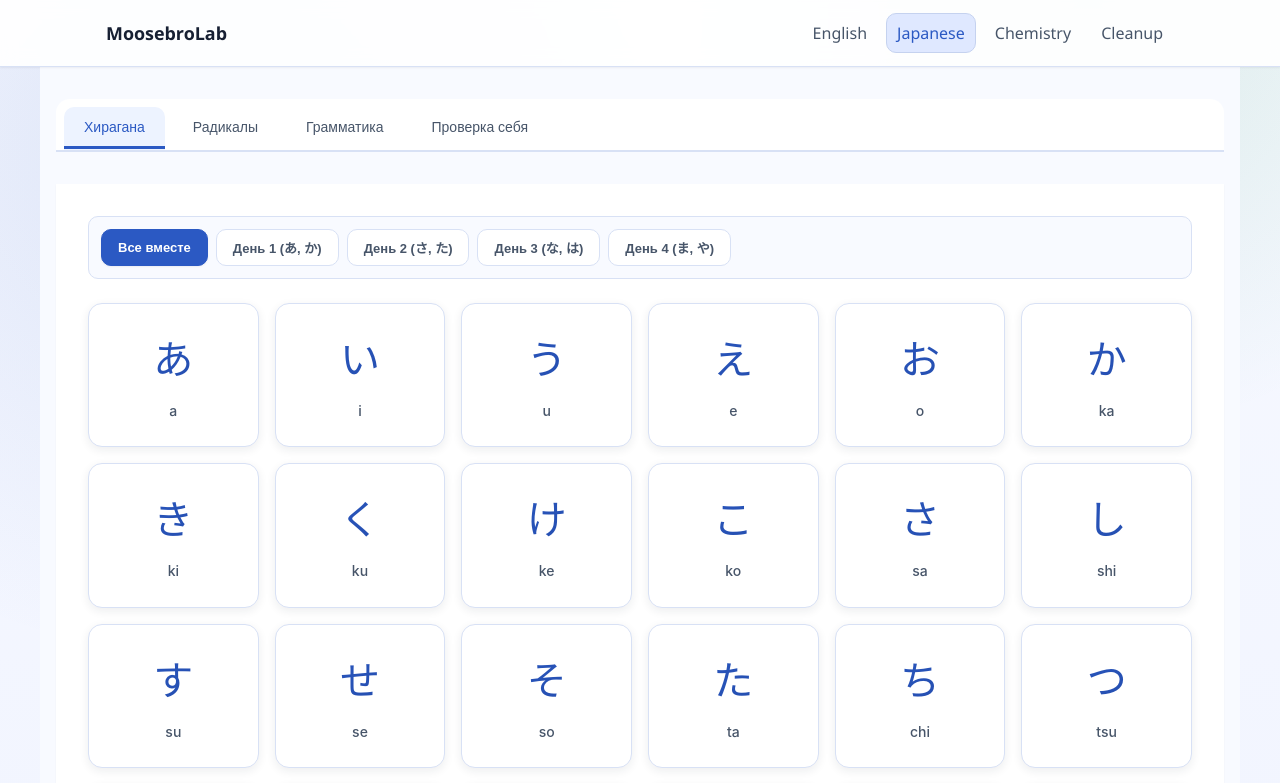
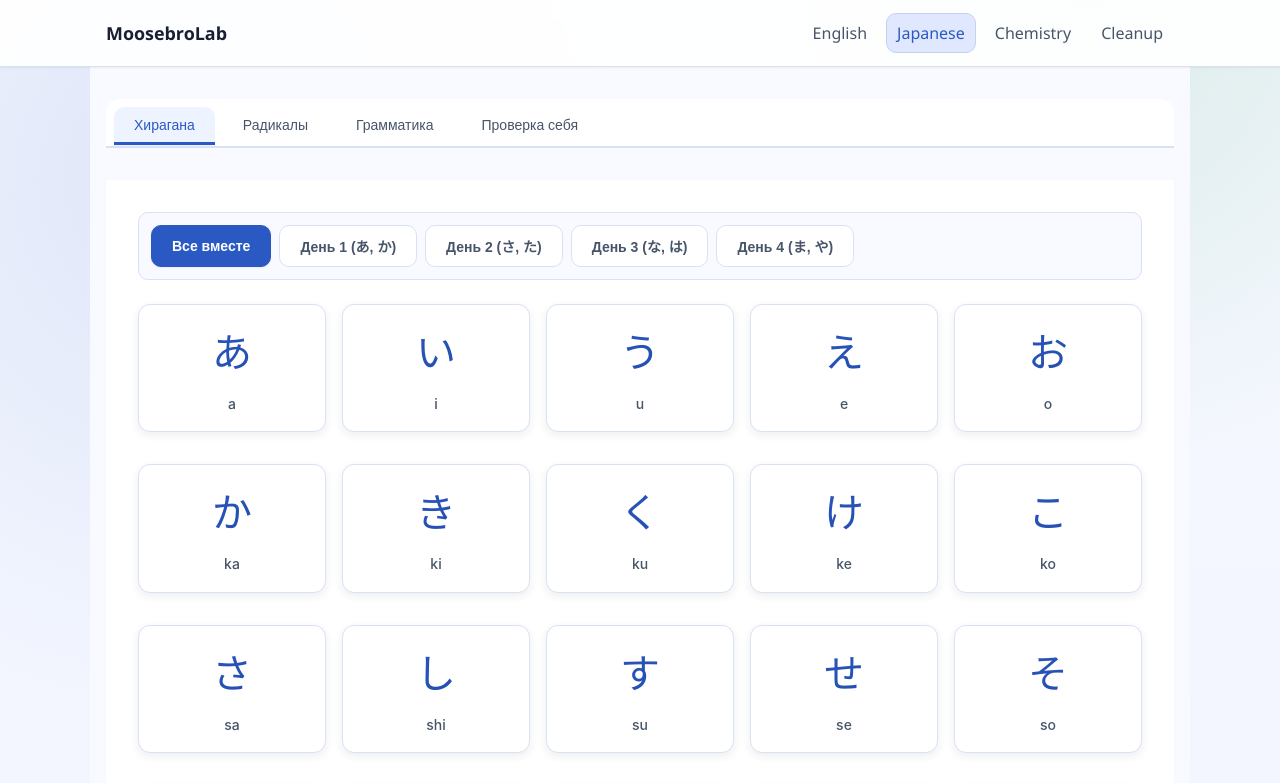
Before and after one commit to MikyViz/moosebroLab, a Vue app: page /japanese in a window 1280 px wide. Shown: the top 783 px of the page. Built offline with nearby package versions, Linux system fonts and the light colour scheme.

Commit message:
refactor: styles unification #2

```diff
--- a/src/views/JapaneseView.vue
+++ b/src/views/JapaneseView.vue
@@ -221,25 +221,25 @@ resetQuiz()
 </script>
 
 <template>
-  <main class="jp-page">
-    <div class="tabs-container">
-      <button class="tab-btn" :class="{ active: activeTab === 'hiragana' }" @click="activeTab = 'hiragana'">Хирагана</button>
-      <button class="tab-btn" :class="{ active: activeTab === 'radicals' }" @click="activeTab = 'radicals'">Радикалы</button>
-      <button class="tab-btn" :class="{ active: activeTab === 'grammar' }" @click="activeTab = 'grammar'">Грамматика</button>
-      <button class="tab-btn" :class="{ active: activeTab === 'quiz' }" @click="activeTab = 'quiz'">Проверка себя</button>
+  <main class="jp-page study-wrap">
+    <div class="tabs-container study-tabs">
+      <button class="tab-btn study-tab" :class="{ active: activeTab === 'hiragana' }" @click="activeTab = 'hiragana'">Хирагана</button>
+      <button class="tab-btn study-tab" :class="{ active: activeTab === 'radicals' }" @click="activeTab = 'radicals'">Радикалы</button>
+      <button class="tab-btn study-tab" :class="{ active: activeTab === 'grammar' }" @click="activeTab = 'grammar'">Грамматика</button>
+      <button class="tab-btn study-tab" :class="{ active: activeTab === 'quiz' }" @click="activeTab = 'quiz'">Проверка себя</button>
     </div>
 
     <section v-show="activeTab === 'hiragana'" class="panel">
-      <div class="filter-container">
-        <button class="filter-btn" :class="{ active: hiraganaFilter === 'all' }" @click="hiraganaFilter = 'all'">Все вместе</button>
-        <button class="filter-btn" :class="{ active: hiraganaFilter === 'day1' }" @click="hiraganaFilter = 'day1'">День 1 (あ, か)</button>
-        <button class="filter-btn" :class="{ active: hiraganaFilter === 'day2' }" @click="hiraganaFilter = 'day2'">День 2 (さ, た)</button>
-        <button class="filter-btn" :class="{ active: hiraganaFilter === 'day3' }" @click="hiraganaFilter = 'day3'">День 3 (な, は)</button>
-        <button class="filter-btn" :class="{ active: hiraganaFilter === 'day4' }" @click="hiraganaFilter = 'day4'">День 4 (ま, や)</button>
+      <div class="filter-container study-tabs">
+        <button class="filter-btn study-tab" :class="{ active: hiraganaFilter === 'all' }" @click="hiraganaFilter = 'all'">Все вместе</button>
+        <button class="filter-btn study-tab" :class="{ active: hiraganaFilter === 'day1' }" @click="hiraganaFilter = 'day1'">День 1 (あ, か)</button>
+        <button class="filter-btn study-tab" :class="{ active: hiraganaFilter === 'day2' }" @click="hiraganaFilter = 'day2'">День 2 (さ, た)</button>
+        <button class="filter-btn study-tab" :class="{ active: hiraganaFilter === 'day3' }" @click="hiraganaFilter = 'day3'">День 3 (な, は)</button>
+        <button class="filter-btn study-tab" :class="{ active: hiraganaFilter === 'day4' }" @click="hiraganaFilter = 'day4'">День 4 (ま, や)</button>
       </div>
 
       <div class="card-grid">
-        <article v-for="item in filteredHiragana" :key="item.ch" class="card" @click="toggleHiragana(item.ch)">
+        <article v-for="item in filteredHiragana" :key="item.ch" class="card study-card" @click="toggleHiragana(item.ch)">
           <div class="card-char">{{ item.ch }}</div>
           <div class="card-reading">{{ item.r }}</div>
           <div v-if="openHiragana.has(item.ch)" class="card-mnemonic">{{ item.mnemonic }}</div>
@@ -248,16 +248,16 @@ resetQuiz()
     </section>
 
     <section v-show="activeTab === 'radicals'" class="panel">
-      <div class="filter-container">
-        <button class="filter-btn" :class="{ active: radicalsFilter === 'all' }" @click="radicalsFilter = 'all'">Все вместе</button>
-        <button class="filter-btn" :class="{ active: radicalsFilter === 'day1' }" @click="radicalsFilter = 'day1'">День 1 (人–山)</button>
-        <button class="filter-btn" :class="{ active: radicalsFilter === 'day2' }" @click="radicalsFilter = 'day2'">День 2 (火–小)</button>
-        <button class="filter-btn" :class="{ active: radicalsFilter === 'day3' }" @click="radicalsFilter = 'day3'">День 3 (月–女)</button>
-        <button class="filter-btn" :class="{ active: radicalsFilter === 'day4' }" @click="radicalsFilter = 'day4'">День 4 (心–子)</button>
+      <div class="filter-container study-tabs">
+        <button class="filter-btn study-tab" :class="{ active: radicalsFilter === 'all' }" @click="radicalsFilter = 'all'">Все вместе</button>
+        <button class="filter-btn study-tab" :class="{ active: radicalsFilter === 'day1' }" @click="radicalsFilter = 'day1'">День 1 (人–山)</button>
+        <button class="filter-btn study-tab" :class="{ active: radicalsFilter === 'day2' }" @click="radicalsFilter = 'day2'">День 2 (火–小)</button>
+        <button class="filter-btn study-tab" :class="{ active: radicalsFilter === 'day3' }" @click="radicalsFilter = 'day3'">День 3 (月–女)</button>
+        <button class="filter-btn study-tab" :class="{ active: radicalsFilter === 'day4' }" @click="radicalsFilter = 'day4'">День 4 (心–子)</button>
       </div>
 
       <div class="card-grid">
-        <article v-for="item in filteredRadicals" :key="item.ch" class="card" @click="toggleRadical(item.ch)">
+        <article v-for="item in filteredRadicals" :key="item.ch" class="card study-card" @click="toggleRadical(item.ch)">
           <div class="card-char">{{ item.ch }}</div>
           <div class="card-reading">{{ item.r }} — {{ item.meaning }}</div>
           <div v-if="openRadicals.has(item.ch)" class="radical-card-mnemonic">
@@ -268,10 +268,10 @@ resetQuiz()
     </section>
 
     <section v-show="activeTab === 'grammar'" class="panel">
-      <div class="filter-container">
-        <button class="filter-btn" :class="{ active: grammarDay === 'day2' }" @click="grammarDay = 'day2'">День 2</button>
-        <button class="filter-btn" :class="{ active: grammarDay === 'day3' }" @click="grammarDay = 'day3'">День 3</button>
-        <button class="filter-btn" :class="{ active: grammarDay === 'day4' }" @click="grammarDay = 'day4'">День 4</button>
+      <div class="filter-container study-tabs">
+        <button class="filter-btn study-tab" :class="{ active: grammarDay === 'day2' }" @click="grammarDay = 'day2'">День 2</button>
+        <button class="filter-btn study-tab" :class="{ active: grammarDay === 'day3' }" @click="grammarDay = 'day3'">День 3</button>
+        <button class="filter-btn study-tab" :class="{ active: grammarDay === 'day4' }" @click="grammarDay = 'day4'">День 4</button>
       </div>
 
       <div id="grammar-content">
@@ -300,12 +300,12 @@ resetQuiz()
     </section>
 
     <section v-show="activeTab === 'quiz'" class="panel">
-      <div class="filter-container">
-        <button class="filter-btn" :class="{ active: quizFilter === 'all' }" @click="setQuizFilter('all')">Все вместе</button>
-        <button class="filter-btn" :class="{ active: quizFilter === 'day1' }" @click="setQuizFilter('day1')">День 1</button>
-        <button class="filter-btn" :class="{ active: quizFilter === 'day2' }" @click="setQuizFilter('day2')">День 2</button>
-        <button class="filter-btn" :class="{ active: quizFilter === 'day3' }" @click="setQuizFilter('day3')">День 3</button>
-        <button class="filter-btn" :class="{ active: quizFilter === 'day4' }" @click="setQuizFilter('day4')">День 4</button>
+      <div class="filter-container study-tabs">
+        <button class="filter-btn study-tab" :class="{ active: quizFilter === 'all' }" @click="setQuizFilter('all')">Все вместе</button>
+        <button class="filter-btn study-tab" :class="{ active: quizFilter === 'day1' }" @click="setQuizFilter('day1')">День 1</button>
+        <button class="filter-btn study-tab" :class="{ active: quizFilter === 'day2' }" @click="setQuizFilter('day2')">День 2</button>
+        <button class="filter-btn study-tab" :class="{ active: quizFilter === 'day3' }" @click="setQuizFilter('day3')">День 3</button>
+        <button class="filter-btn study-tab" :class="{ active: quizFilter === 'day4' }" @click="setQuizFilter('day4')">День 4</button>
       </div>
 
       <div class="quiz-container">
@@ -376,18 +376,12 @@ resetQuiz()
   line-height: 1.6;
   color: var(--color-text-primary);
   background: var(--color-background-secondary);
-  padding: 2rem 1rem;
-  max-width: 1200px;
-  margin: 0 auto;
 }
 
 .tabs-container {
-  display: flex;
-  gap: 8px;
   margin-bottom: 2rem;
   border-bottom: 2px solid var(--color-border-primary);
   padding-bottom: 0;
-  flex-wrap: wrap;
   background: var(--color-background-primary);
   border-radius: var(--border-radius-lg) var(--border-radius-lg) 0 0;
   padding: 8px 8px 0;
@@ -398,11 +392,7 @@ resetQuiz()
   border-bottom: 3px solid transparent;
   border-radius: var(--border-radius-md) var(--border-radius-md) 0 0;
   background: transparent;
-  padding: 12px 20px;
-  font-size: 14px;
-  font-weight: 500;
   color: var(--color-text-secondary);
-  cursor: pointer;
   transition: all 0.2s ease;
   position: relative;
 }
@@ -453,10 +443,7 @@ resetQuiz()
 }
 
 .filter-container {
-  display: flex;
-  gap: 8px;
   margin-bottom: 1.5rem;
-  flex-wrap: wrap;
   padding: 0.75rem;
   background: var(--color-background-secondary);
   border-radius: var(--border-radius-md);
@@ -464,14 +451,11 @@ resetQuiz()
 }
 
 .filter-btn {
-  padding: 8px 16px;
-  font-size: 13px;
   font-weight: 600;
   border-radius: var(--border-radius-md);
   border: 1px solid var(--color-border-primary);
   background: var(--color-background-primary);
   color: var(--color-text-secondary);
-  cursor: pointer;
   transition: all 0.3s ease;
   white-space: nowrap;
 }
@@ -496,10 +480,6 @@ resetQuiz()
 }
 
 .card {
-  background: var(--color-background-primary);
-  border: 1px solid var(--color-border-primary);
-  border-radius: var(--border-radius-lg);
-  padding: 1.5rem 1rem;
   text-align: center;
   cursor: pointer;
   transition: all 0.3s ease;
```
